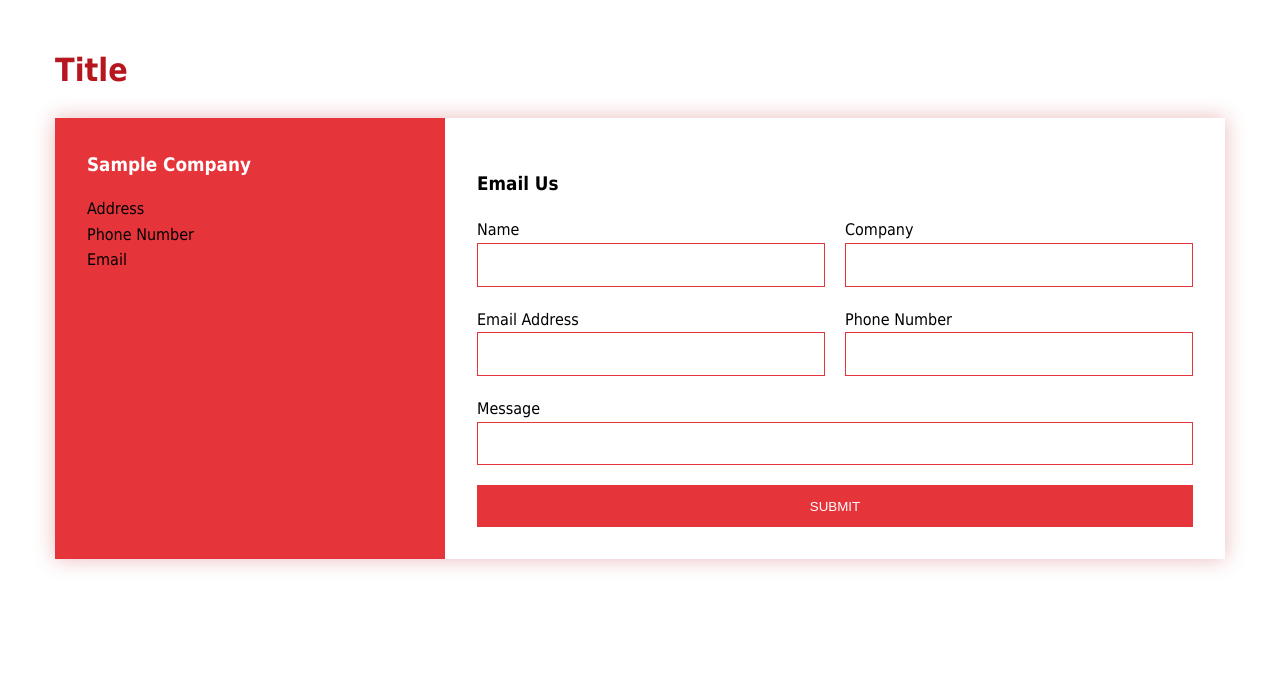
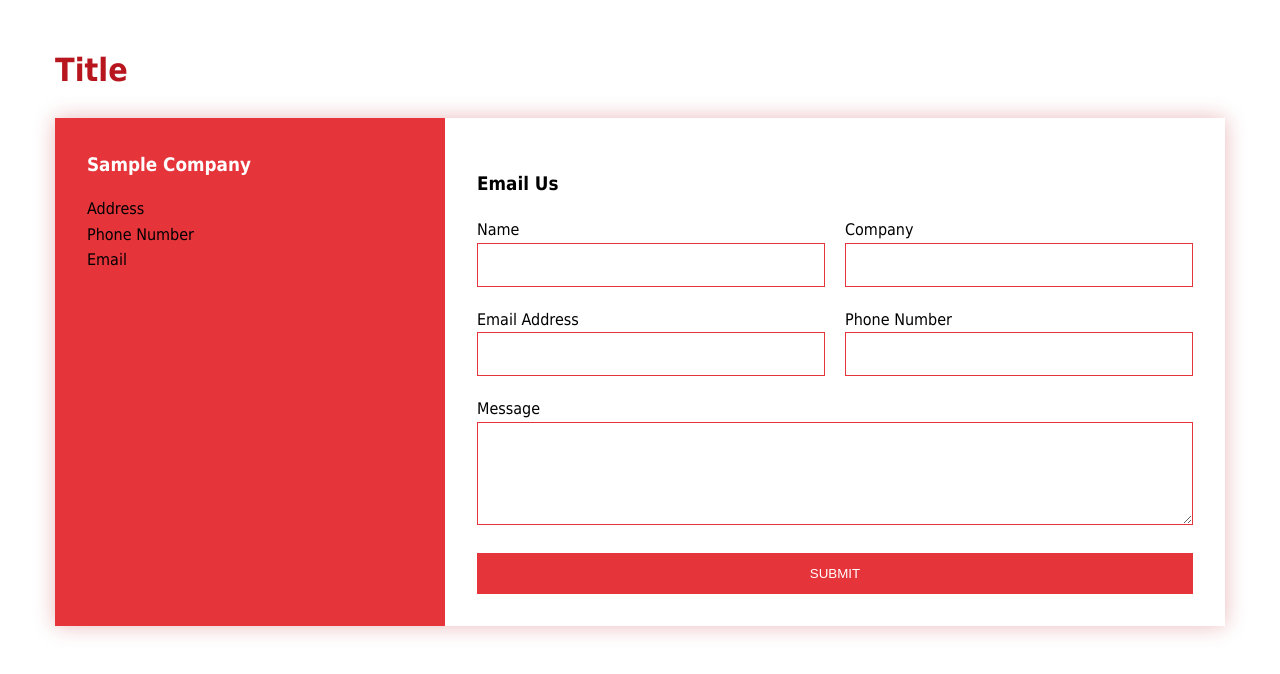
Before and after one commit to andrwsalcdo/react-contact-form, a React (Create React App) app: page / in a window 1280 px wide. Shown: the top 674 px of the page. Built offline with nearby package versions, Linux system fonts and the light colour scheme.

Commit message:
refactor: directory structure, Textarea.js to textarea. Format: delete ';'. todo: README

```diff
--- a/src/components/Button.js
+++ b/src/components/Button.js
@@ -1,6 +1,5 @@
 // import React from 'react';
-import styled from 'styled-components';
-import { css } from 'styled-components';
+import styled from 'styled-components'
 
 const StyledButton = styled.button`
     background: #E6343B;
--- a/src/components/Container.js
+++ b/src/components/Container.js
@@ -1,6 +1,6 @@
 // import React from 'react';
-import styled from 'styled-components';
-import { css } from 'styled-components';
+import styled from 'styled-components'
+import { css } from 'styled-components'
 
 const Container = styled.div`
     margin-left: auto;
@@ -23,4 +23,4 @@ const Container = styled.div`
     `}
 `;
 
-export default Container;
+export default Container
--- a/src/components/Form.js
+++ b/src/components/Form.js
@@ -1,5 +1,4 @@
-import styled from 'styled-components';
-import { css } from 'styled-components';
+import styled from 'styled-components'
 
 const Form = styled.form`
   display: grid;
@@ -7,4 +6,4 @@ const Form = styled.form`
   grid-gap: 20px;
 `;
 
-export default Form;
+export default Form
--- a/src/components/Input.js
+++ b/src/components/Input.js
@@ -1,4 +1,4 @@
-import styled from 'styled-components';
+import styled from 'styled-components'
 
 const Input = styled.input`
     border: 1px solid #E6343B;
--- a/src/components/Label.js
+++ b/src/components/Label.js
@@ -1,8 +1,7 @@
-import styled from 'styled-components';
-import { css } from 'styled-components';
+import styled from 'styled-components'
 
 const Label = styled.label`
     display: block;
 `;
 
-export default Label;
+export default Label
--- a/src/components/Textarea.js
+++ b/src/components/Textarea.js
@@ -1,6 +1,6 @@
-import styled from 'styled-components';
+import styled from 'styled-components'
 
-const Textarea = styled.input`
+const Textarea = styled.textarea`
     border: 1px solid #E6343B;
     padding: 1em;
     width: 100%;
--- a/src/components/Title.js
+++ b/src/components/Title.js
@@ -1,5 +1,5 @@
-import React from 'react';
-import styled from 'styled-components';
+import React from 'react'
+import styled from 'styled-components'
 
 const Title = ({ className, text }) => (
     <h1 className={className}>{ text }</h1>
@@ -14,4 +14,4 @@ const StyledTitle = styled(Title)`
     }
 `;
 
-export default StyledTitle;
+export default StyledTitle
--- a/src/views/CompanyInfo.js
+++ b/src/views/Form/CompanyInfo.js
@@ -1,5 +1,5 @@
-import React from 'react';
-import styled from 'styled-components';
+import React from 'react'
+import styled from 'styled-components'
 
 
 const WrapperCompanyInfo=styled.div`
@@ -37,4 +37,4 @@ const CompanyInfo = () => (
     </WrapperCompanyInfo>
 )
 
-export default CompanyInfo;
+export default CompanyInfo
```
Also changed, not shown: src/App.js (+4 -4 lines), src/views/Form/ContactForm.js (renamed from src/views/ContactForm.js, +8 -7 lines), src/views/Main/Main.js (renamed from src/views/Main.js, +6 -6 lines).
